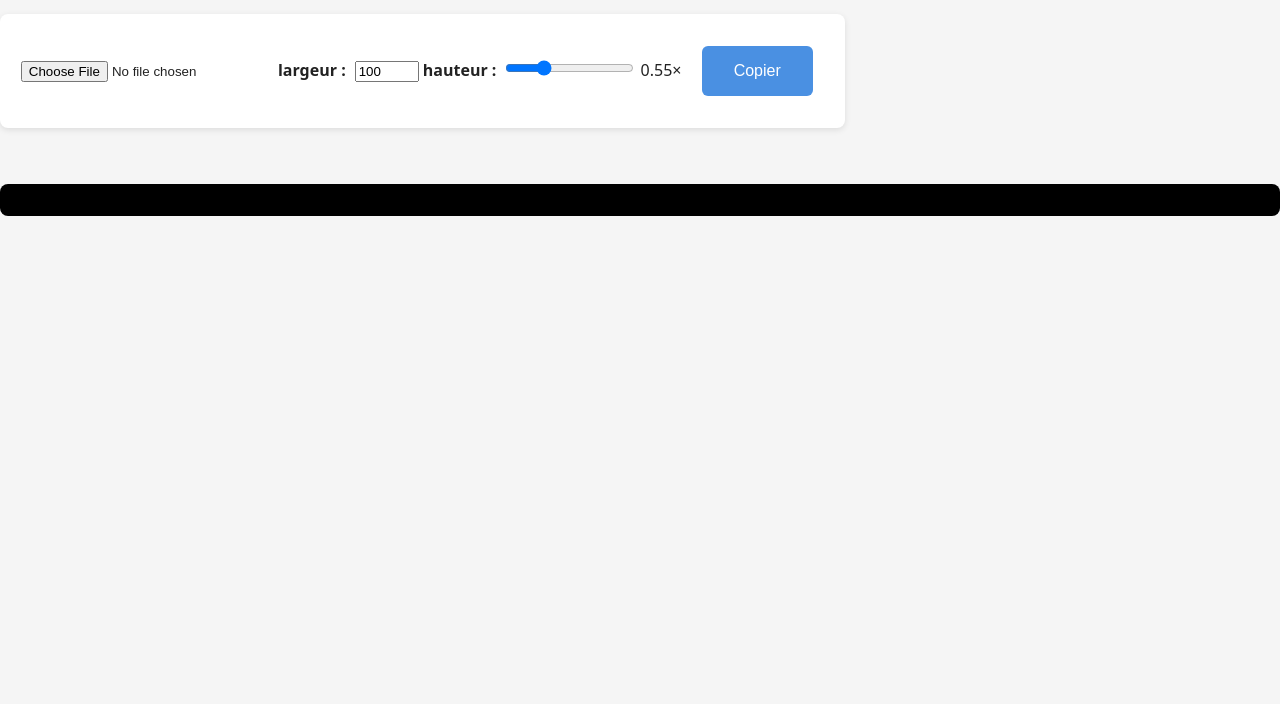
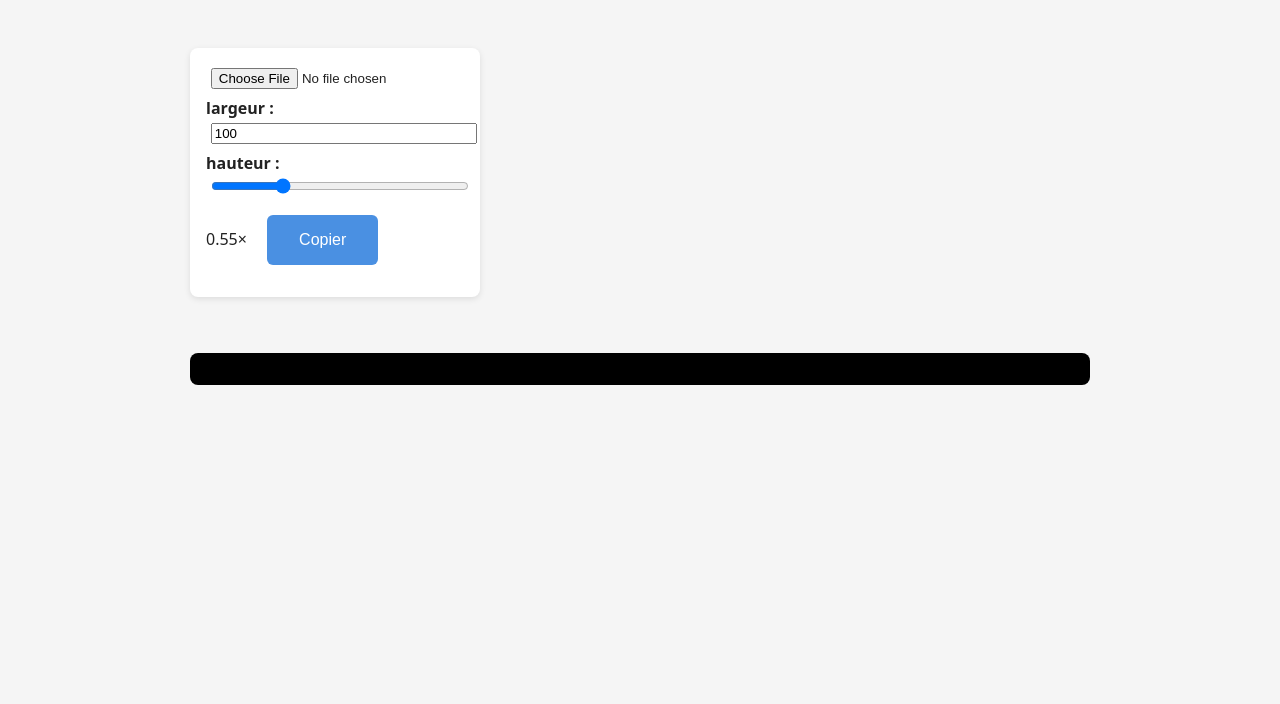
Before and after one commit to remtests/website, a plain HTML site: page png_ascii.html in a window 1280 px wide. Shown: the part 96-800 px from the top of the page. Drawn offline with Linux system fonts and the light colour scheme.

Commit message:
Update png_ascii.html

```diff
--- a/png_ascii.html
+++ b/png_ascii.html
@@ -4,23 +4,104 @@
   <meta charset="UTF-8">
   <title>png → ASCII</title>
   <link href="styles.css" rel="stylesheet" />
+  <style>
+    body {
+      font-family: system-ui, sans-serif;
+      margin: 0;
+      padding: 1rem;
+      background: #f5f5f5;
+      color: #222;
+    }
+
+    h1 {
+      margin-bottom: 1.5rem;
+      text-align: left;
+      margin-left: 0;
+    }
+
+    /* Container centré */
+    .container {
+      max-width: 900px;
+      margin: 0 auto;
+      padding: 1rem;
+    }
+
+    .controls {
+      background: #fff;
+      padding: 1rem;
+      border-radius: 8px;
+      box-shadow: 0 2px 6px rgba(0,0,0,0.1);
+      margin-bottom: 1.5rem;
+      text-align: left;
+    }
+
+    .controls label {
+      display: block;
+      margin-top: 0.5rem;
+      font-weight: 600;
+    }
+
+    .controls input[type="number"],
+    .controls input[type="range"],
+    .controls input[type="file"] {
+      margin-top: 0.25rem;
+      width: 100%;
+    }
+
+    #ascii {
+      white-space: pre;
+      font-family: monospace;
+      font-size: 10px;
+      line-height: 1;
+      background: #000;
+      color: #0f0;
+      padding: 1rem;
+      border-radius: 8px;
+      overflow: auto;
+      max-height: 70vh;
+      text-align: left;
+    }
+
+    button {
+      margin-top: 1rem;
+      padding: 0.5rem 1rem;
+      background: #1976d2;
+      color: white;
+      border: none;
+      border-radius: 4px;
+      cursor: pointer;
+    }
+
+    button:hover {
+      background: #145a9e;
+    }
+  </style>
 </head>
 <body>
+
   <h1>Convertisseur png → ASCII</h1>
+
+  <div class="container">
 
     <div class="controls">
       <input type="file" id="fileInput" accept="image/*">
+
       <label>largeur :
         <input type="number" id="widthInput" value="100" min="20" max="400">
       </label>
+
       <label>hauteur :
         <input type="range" id="aspectInput" min="0.4" max="1.0" step="0.02" value="0.55">
       </label>
+
       <span id="aspectVal">0.55×</span>
+
       <button id="copyBtn">Copier</button>
     </div>
 
     <div id="ascii"></div>
+
+  </div>
 
   <script>
     const asciiChars = ["@", "#", "S", "%", "?", "*", "+", ";", ":", ",", "."];
@@ -35,6 +116,7 @@
       aspectVal.textContent = aspectInput.value + "×";
       if (fileInput._img) renderAscii(fileInput._img);
     });
+
     widthInput.addEventListener("input", () => {
       if (fileInput._img) renderAscii(fileInput._img);
     });
@@ -78,6 +160,7 @@
     fileInput.addEventListener("change", (event) => {
       const file = event.target.files[0];
       if (!file) return;
+
       const reader = new FileReader();
       reader.onload = (e) => {
         const img = new Image();
@@ -93,11 +176,11 @@
     copyBtn.addEventListener("click", async () => {
       const text = asciiDiv.textContent;
       if (!text) return;
+
       try {
         await navigator.clipboard.writeText(text);
         copyBtn.textContent = "Copié !";
       } catch (err) {
-        // Fallback si clipboard API échoue
         const textarea = document.createElement("textarea");
         textarea.value = text;
         document.body.appendChild(textarea);
@@ -106,8 +189,10 @@
         document.body.removeChild(textarea);
         copyBtn.textContent = "Copied !";
       }
-      setTimeout(() => copyBtn.textContent = "Copy", 1500);
+
+      setTimeout(() => copyBtn.textContent = "Copier", 1500);
     });
   </script>
+
 </body>
 </html>
```
Lines whose indentation alone changed are shown as unchanged.
